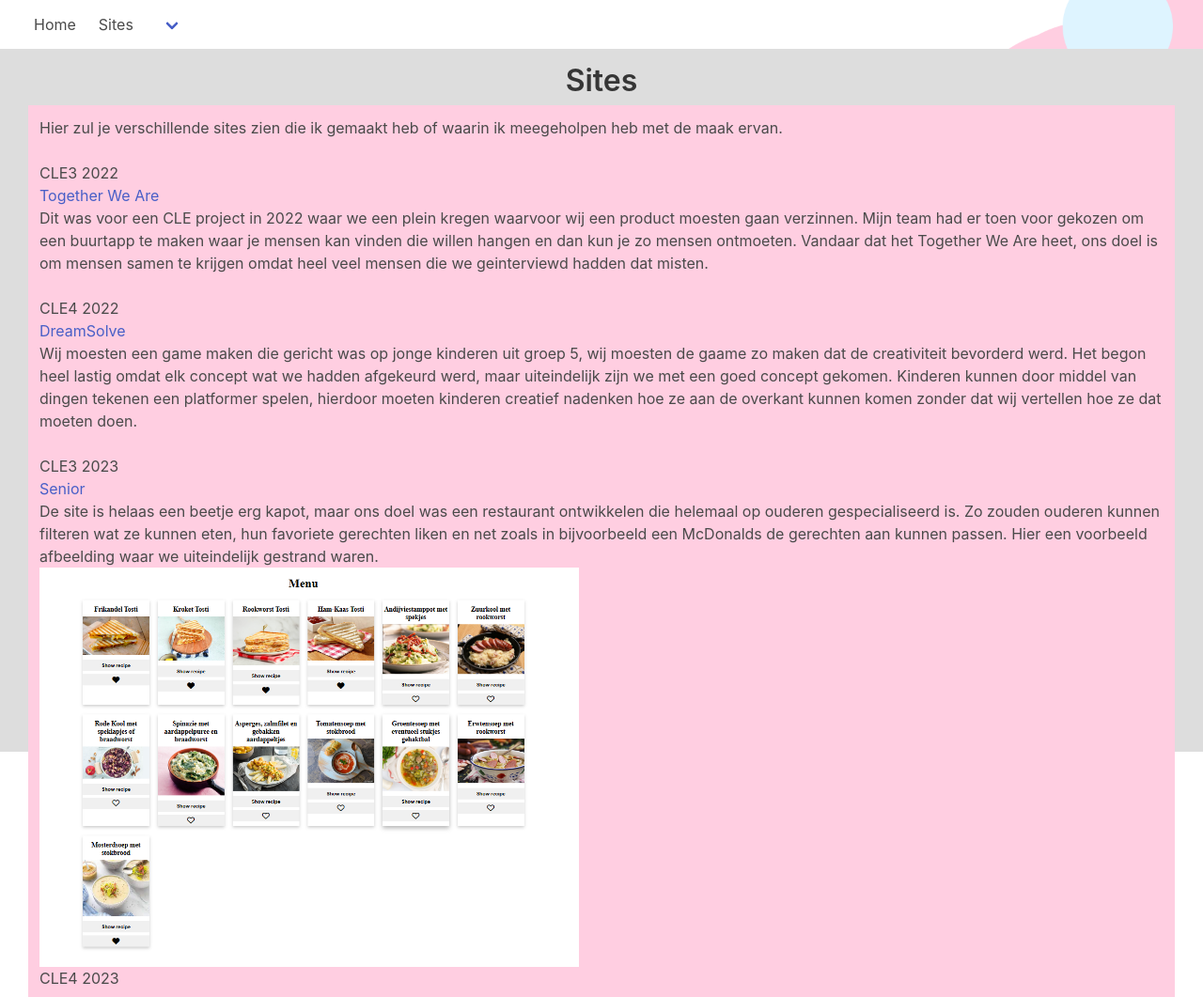
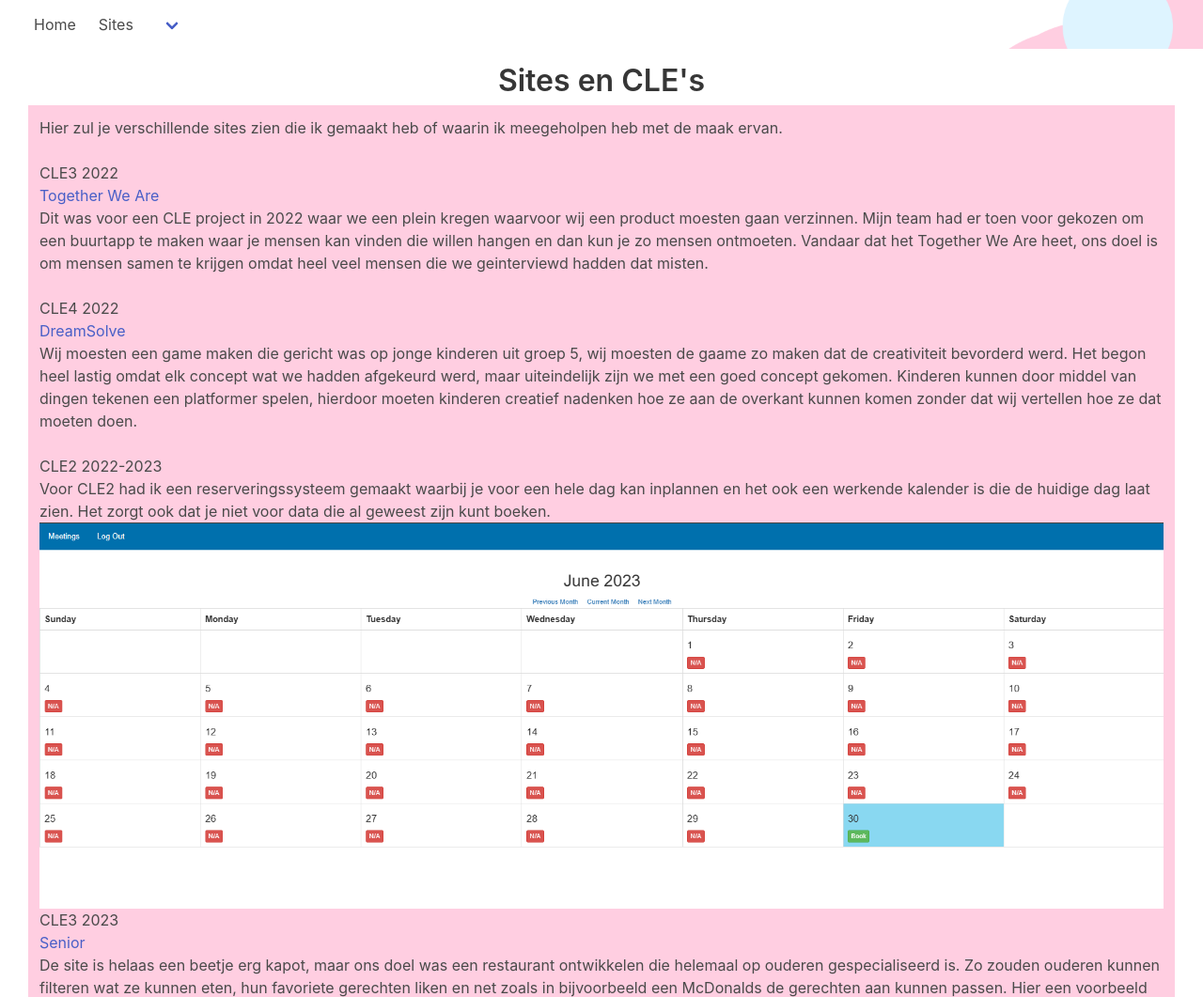
Before and after one commit to ScryTear/Portfolio, a plain HTML site: page index.html in a window 1280 px wide. Shown: the top 1061 px of the page at 94% size. Drawn offline with nearby package versions, Linux system fonts and the light colour scheme.

Commit message:
cle 2 en 4 plus achtergrond

```diff
--- a/css/style.css
+++ b/css/style.css
@@ -7,7 +7,7 @@ html{
     width: 100%;
 }
 body{
-    background-color: #dddddd;
+    background-color: #ffffff;
 
 }
 .hero{
--- a/index.html
+++ b/index.html
@@ -58,7 +58,7 @@
   </section>
 
 
- <div class="headerDiv"><h1 class="title" id="sites">Sites</h1></div>
+ <div class="headerDiv"><h1 class="title" id="sites">Sites en CLE's</h1></div>
 <article class="article">
 
  <div class="column">
@@ -72,11 +72,16 @@
    <p><a target="_blank" href="https://scrytear.github.io/DreamSolve/">DreamSolve</a></p>
    <p>Wij moesten een game maken die gericht was op jonge kinderen uit groep 5, wij moesten de gaame zo maken dat de creativiteit bevorderd werd. Het begon heel lastig omdat elk concept wat we hadden afgekeurd werd, maar uiteindelijk zijn we met een goed concept gekomen. Kinderen kunnen door middel van dingen tekenen een platformer spelen, hierdoor moeten kinderen creatief nadenken hoe ze aan de overkant kunnen komen zonder dat wij vertellen hoe ze dat moeten doen.</p>
   <br>
+   <h2>CLE2 2022-2023</h2>
+   <p>Voor CLE2 had ik een reserveringssysteem gemaakt waarbij je voor een hele dag kan inplannen en het ook een werkende kalender is die de huidige dag laat zien. Het zorgt ook dat je niet voor data die al geweest zijn kunt boeken.</p>
+   <img src="css/img/reserveringssysteem.png" height="440" width="1279">
   <h2>CLE3 2023</h2>
   <p><a target="_blank" href="https://scrytear.github.io/CLE3-2023-1/">Senior</a></p>
    <p>De site is helaas een beetje erg kapot, maar ons doel was een restaurant ontwikkelen die helemaal op ouderen gespecialiseerd is. Zo zouden ouderen kunnen filteren wat ze kunnen eten, hun favoriete gerechten liken en net zoals in bijvoorbeeld een McDonalds de gerechten aan kunnen passen. Hier een voorbeeld afbeelding waar we uiteindelijk gestrand waren.</p>
    <img src="css/img/Senior-Menu.png" height="405" width="574">
+   <br>
    <h2>CLE4 2023</h2>
+   <p>Voor CLE4 heb ik geen site gemaakt maar een poster, het was de bedoeling dat we een game binnen 2 weken zouden maken en dat is ons soortvan gelukt, -de poster is te zien in mijn Art kopje, het is de laatste afbeelding.- De game was een visual novel bij ons, je speelt als Detective Leon Hart en je moet de moord bij de Schiecentrale oplossen voordat je rivaal Thijs Dijkstra dat doet, dit doe je terwijl je terug in de tijd reist.</p>
 
   </div>
 
@@ -117,6 +122,7 @@
     <img src="css/img/SpriteSheet1.png" height="109" width="400">
     <img src="css/img/inspectorl.hart.png" height="403" width="334">
     <img src="css/img/inspectorl.dijkstra.png" height="403" width="334">
+    <img src="css/img/poster%20cle4.png" height="689" width="493">
   </div>
 
 </article>
```
Also changed, not shown: css/img/reserveringssysteem.png (added), 1 other file.
